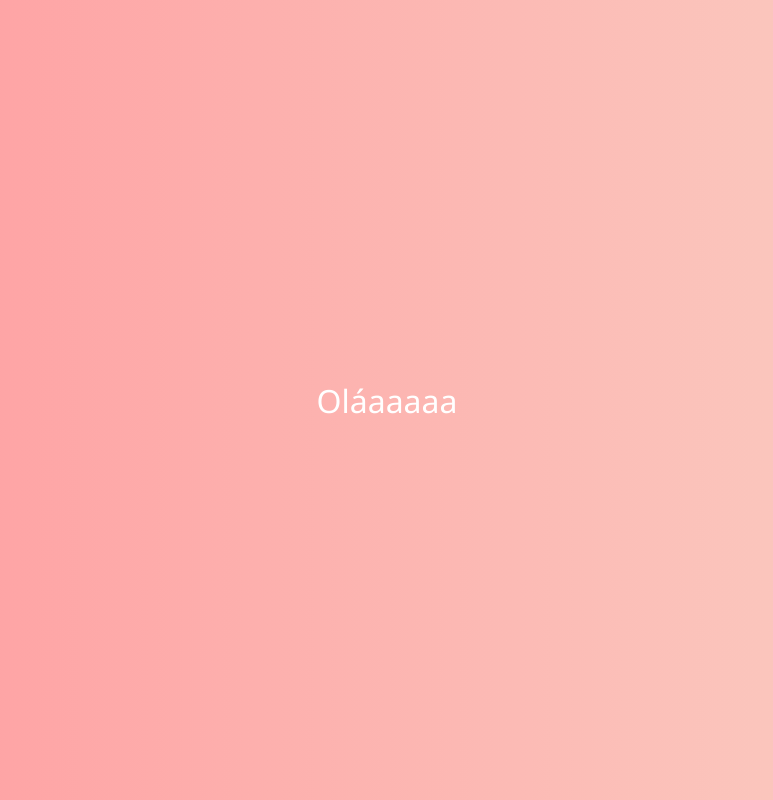
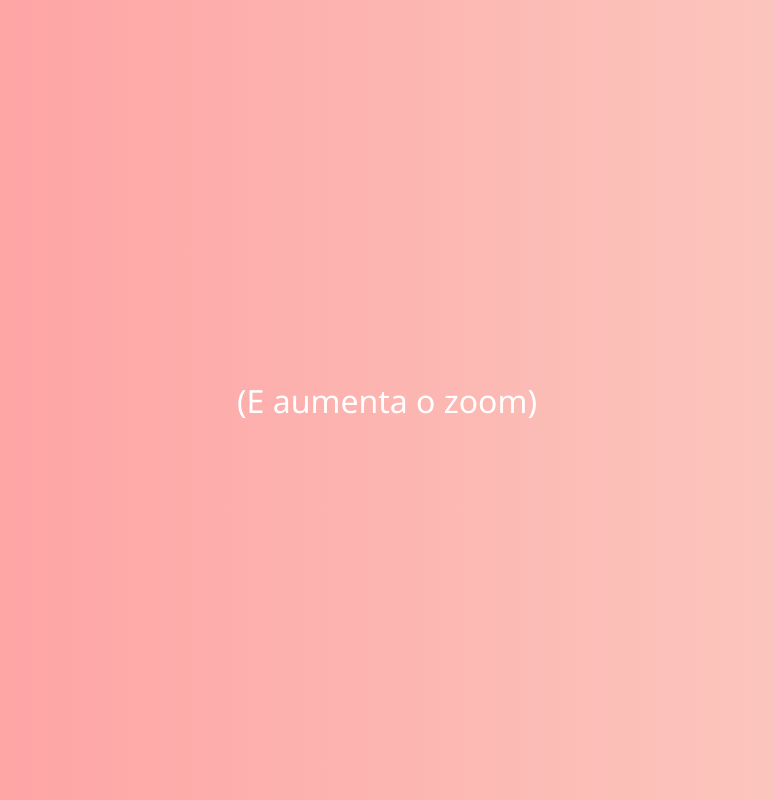
Before and after one commit to Tiaguinhooo/surpresa, a plain HTML site: page index.html in a window 1280 px wide. Shown: the whole page, without its empty margins (253-1026 px from the left). Drawn offline with Linux system fonts and the light colour scheme.

Commit message:
Update index.html

```diff
--- a/index.html
+++ b/index.html
@@ -55,6 +55,7 @@
   <script>
     document.addEventListener("DOMContentLoaded", () => {
       const frases = [
+        "(E aumenta o zoom)",
         "Oláaaaaa",
         "Olha quem ela é",
         "A dorminhoca",
```
